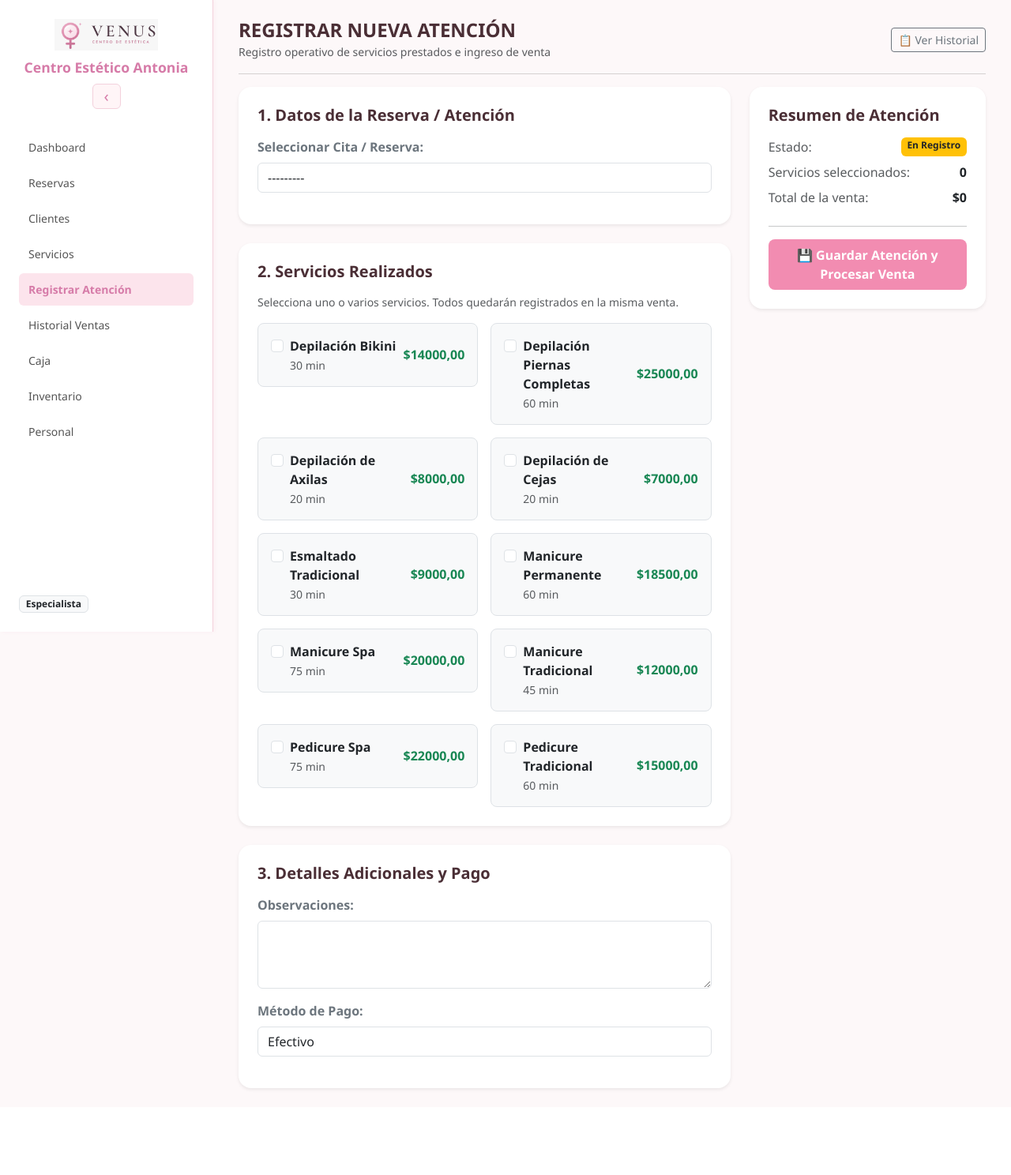
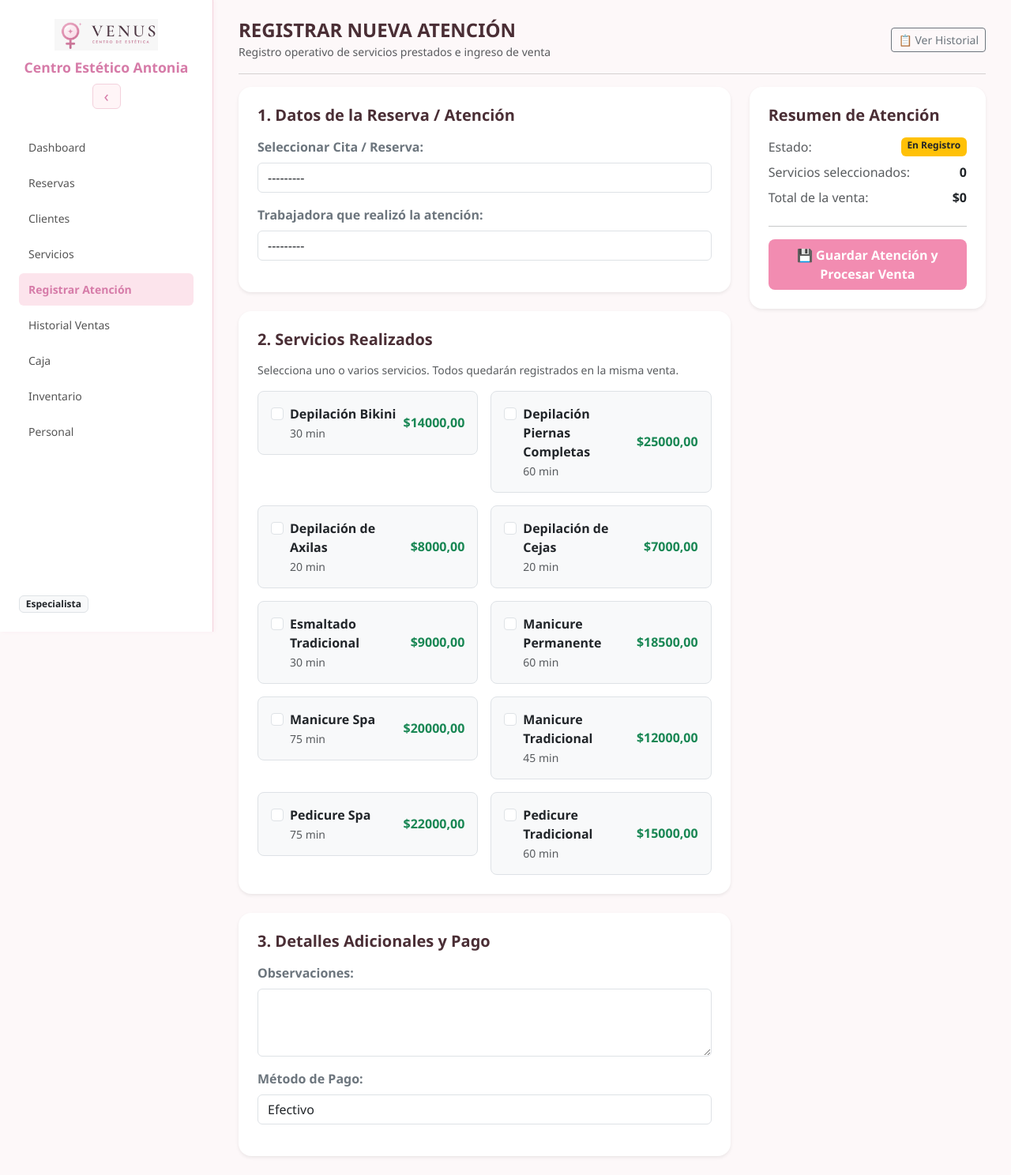
Before and after one commit to Oyanadell/proyecto_venus, a Django app: page /atenciones/registrar/ in a window 1280 px wide. Shown: the whole page at 79% size. Before the commit the page ends 1381 px from the top, so only its background shows below. Run offline with Django 5.2, Linux system fonts and the light colour scheme; data comes from the database, SQL or seed files in the repository; tables that the repository leaves empty hold one stand-in row (values such as "Sample post"); parts of the project's set-up code (start-up, migrations or seed data) failed here and were passed over.

Commit message:
Registrar la trabajadora que realiza cada atención
- Atencion: nuevo campo trabajador (migración 0006). Es obligatorio en el
  formulario; en la base admite vacío solo por las atenciones antiguas.
- Registrar atención pide la trabajadora.
- La venta queda a nombre de esa trabajadora (comisión correcta en caja) y,
  si no hay reserva, usa la sucursal de la trabajadora (antes fallaba).

Co-Authored-By: Claude Opus 5.5 <noreply@anthropic.com>

```diff
--- a/funciones_app/forms.py
+++ b/funciones_app/forms.py
@@ -24,9 +24,10 @@ class AtencionForm(forms.ModelForm):
 
     class Meta:
         model = Atencion
-        fields = ["reserva", "observacion"]
+        fields = ["reserva", "trabajador", "observacion"]
         widgets = {
             "reserva": forms.Select(attrs={"class": "form-control"}),
+            "trabajador": forms.Select(attrs={"class": "form-control"}),
             "observacion": forms.Textarea(attrs={"class": "form-control", "rows": 3}),
         }
 
--- a/funciones_app/models.py
+++ b/funciones_app/models.py
@@ -281,6 +281,16 @@ class Atencion(models.Model):
         db_column="reserva_id",
         related_name="atencion",
     )
+    # Trabajadora que realizó la atención (se usa para la venta y la comisión).
+    # null=True solo para que la migración funcione con atenciones antiguas;
+    # el formulario de "Registrar atención" la pide siempre como obligatoria.
+    trabajador = models.ForeignKey(
+        Trabajador,
+        on_delete=models.PROTECT,
+        null=True,
+        db_column="trabajador_id",
+        related_name="atenciones",
+    )
     fecha = models.DateTimeField(auto_now_add=True)
     observacion = models.TextField(blank=True, null=True)
 
--- a/funciones_app/views.py
+++ b/funciones_app/views.py
@@ -121,10 +121,14 @@ def RegistrarAtencion(request):
                     )
                     total_venta += precio
 
+                # La venta queda a nombre de la trabajadora que hizo la atención
+                # (así la caja calcula bien su comisión). Si no hay reserva,
+                # se usa la sucursal de la trabajadora.
+                trabajador = atencion.trabajador
                 venta = Venta.objects.create(
                     cliente=getattr(reserva, 'cliente', None),
-                    empleado=getattr(reserva, 'trabajador', None),
-                    sucursal=getattr(reserva, 'sucursal', None),
+                    empleado=trabajador,
+                    sucursal=reserva.sucursal if reserva else trabajador.sucursal,
                     atencion=atencion,
                     total=total_venta,
                     estado='Pagada',
--- a/templates/registroatencion.html
+++ b/templates/registroatencion.html
@@ -52,7 +52,7 @@
             {% endif %}
             {% if form.errors %}
                 <div class="alert alert-danger" role="alert">
-                    Revisa los datos de la reserva y el método de pago antes de continuar.
+                    Revisa los datos de la reserva, la trabajadora y el método de pago antes de continuar.
                 </div>
             {% endif %}
             <div class="row g-4">
@@ -63,6 +63,13 @@
                         <div class="mb-3">
                             <label class="form-label fw-semibold text-secondary">Seleccionar Cita / Reserva:</label>
                             {{ form.reserva }}
+                        </div>
+                        <div class="mb-3">
+                            <label class="form-label fw-semibold text-secondary">Trabajadora que realizó la atención:</label>
+                            {{ form.trabajador }}
+                            {% for error in form.trabajador.errors %}
+                                <div class="text-danger small">{{ error }}</div>
+                            {% endfor %}
                         </div>
                     </div>
 
```
Also changed, not shown: funciones_app/migrations/0006_atencion_trabajador.py (added).
